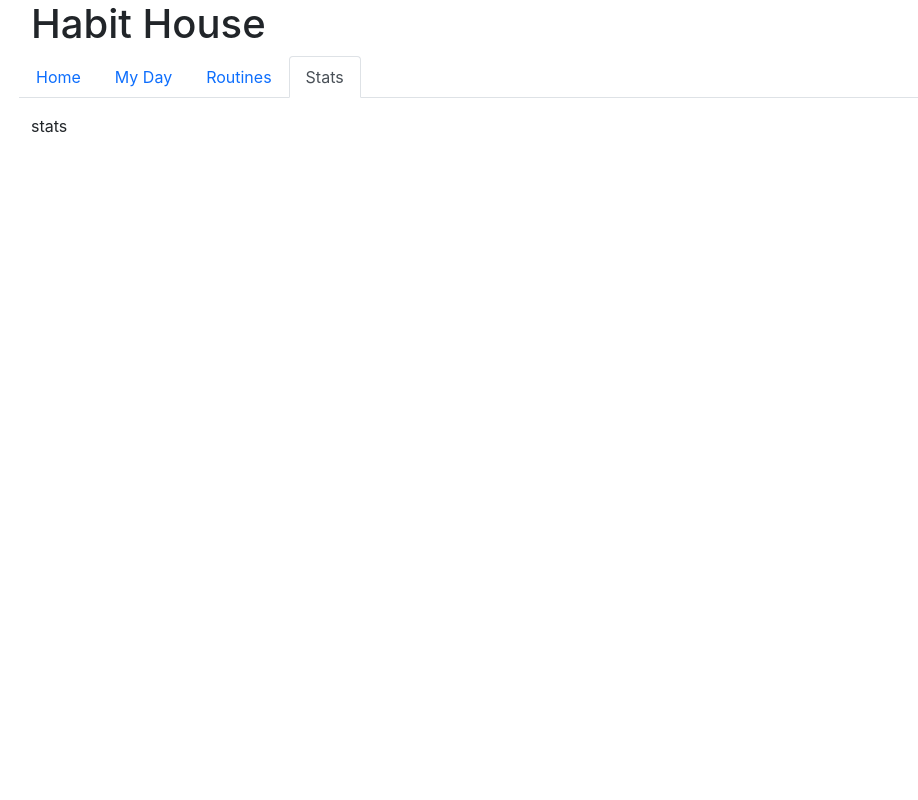
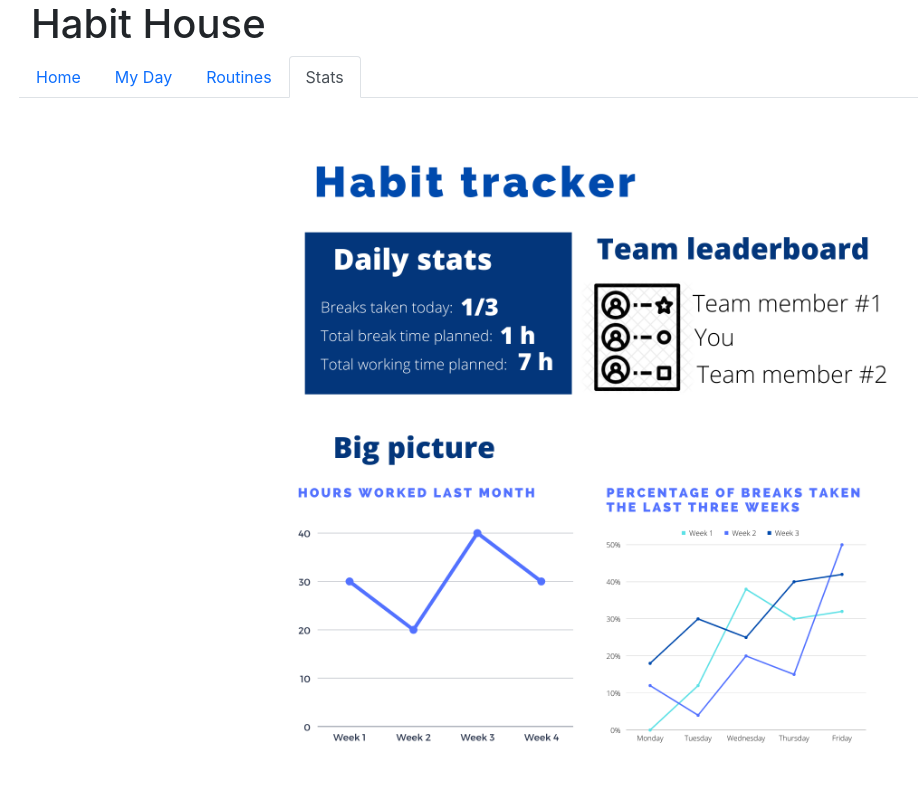
Before and after one commit to CeduDev/kayttis_demo, a React (Create React App) app in the folder frontend/: page / in a window 1280 px wide. Both pictures are taken after a click on the tab "Stats". Shown: the top 800 px of the page, without its empty margins (51-969 px from the left). Built offline with nearby package versions, Linux system fonts and the light colour scheme.

Commit message:
added stats

```diff
--- a/frontend/src/App.css
+++ b/frontend/src/App.css
@@ -51,3 +51,12 @@ body {
   font-weight: bold;
   font-style: italic;
 }
+
+.stats-div {
+  display: flex;
+  justify-content: center;
+}
+
+.stats-image {
+  max-width: 50vw;
+}
--- a/frontend/src/App.js
+++ b/frontend/src/App.js
@@ -3,6 +3,7 @@ import { Tabs, Tab, Row, Container } from 'react-bootstrap';
 import Home from './components/Home';
 import MyDay from './components/MyDay';
 import Routines from './components/Routines';
+import Stats from './components/Stats';
 import { useMainStore } from './stores/MainStore';
 
 const App = () => {
@@ -58,7 +59,7 @@ const App = () => {
             <Routines />
           </Tab>
           <Tab eventKey="stats" title="Stats">
-            <div>stats</div>
+            <Stats />
           </Tab>
         </Tabs>
       </Row>
--- a/frontend/src/components/Home.js
+++ b/frontend/src/components/Home.js
@@ -70,7 +70,7 @@ const Home = () => {
       <Row>
         <p>
           Continuous logins: <strong>10 days</strong>, which is more than 60% of
-          users <Emoji symbol="💪" label="strong" />
+          users in your team <Emoji symbol="💪" label="strong" />.
         </p>
       </Row>
       <Row>
--- /dev/null
+++ b/frontend/src/components/Stats.js
@@ -0,0 +1,12 @@
+import React from 'react';
+import stats from '../resources/stats.png';
+
+const Stats = () => {
+  return (
+    <div className="stats-div">
+      <img src={stats} alt="stats" className="stats-image" />
+    </div>
+  );
+};
+
+export default Stats;
```
Also changed, not shown: frontend/src/resources/stats.png (added).
